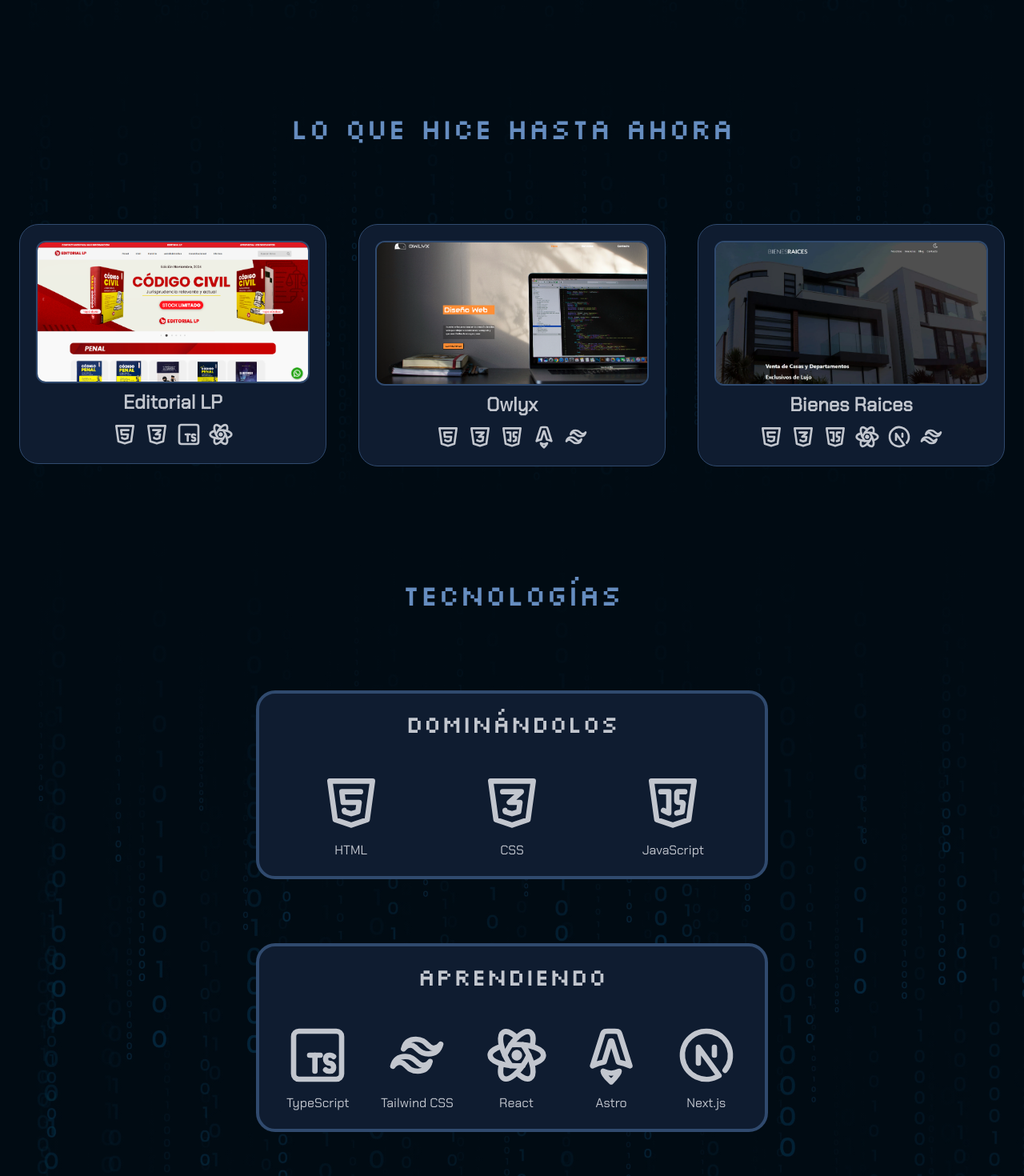
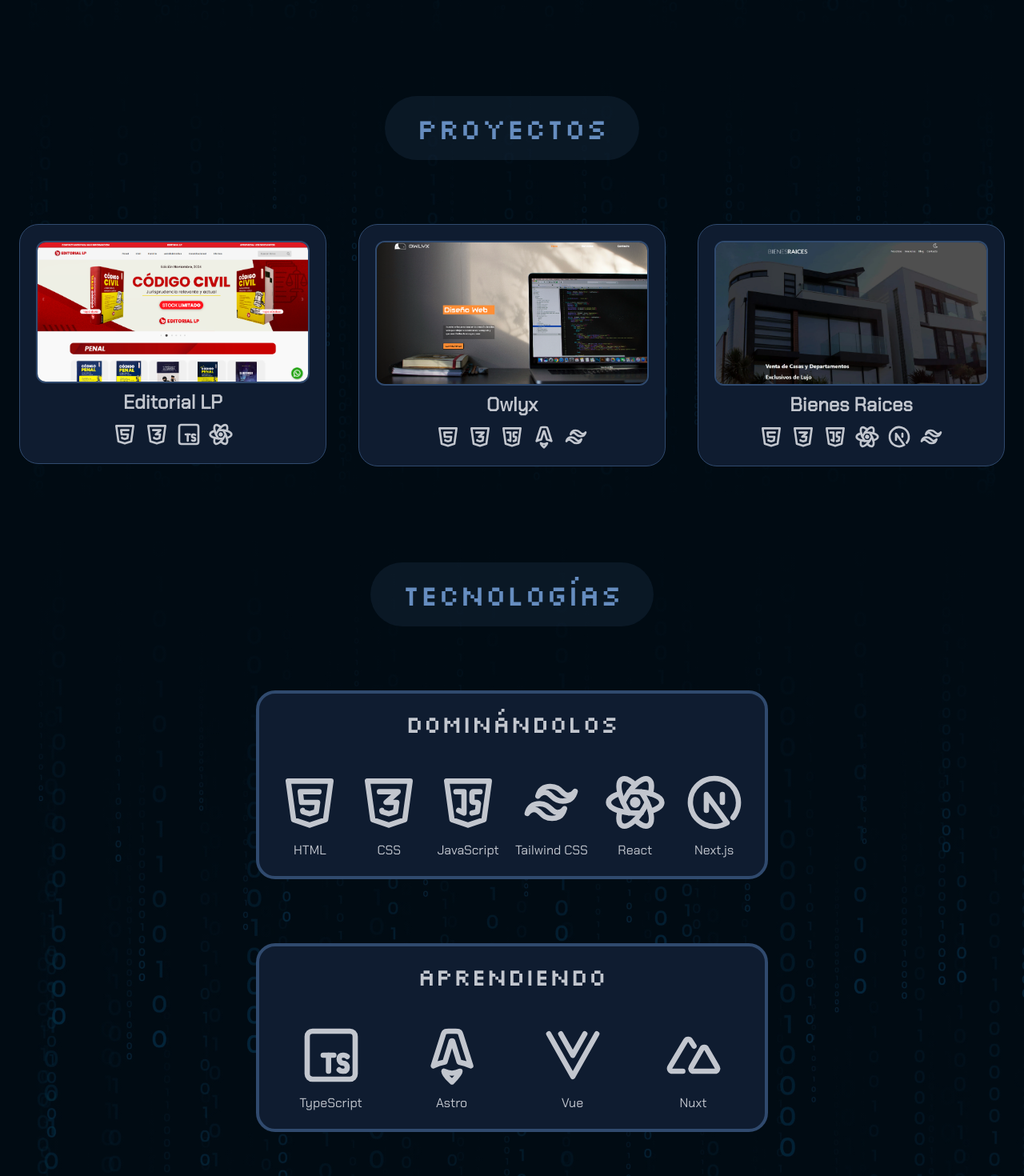
Before and after one commit to Braynin/braynin-portfolio, a Next.js app: page / in a window 1280 px wide. Shown: the part 760-2230 px from the top of the page at 80% size. Built offline with nearby package versions, Linux system fonts and the light colour scheme.

Commit message:
arreglando cosites

```diff
--- a/src/components/data/technologiesOptions.js
+++ b/src/components/data/technologiesOptions.js
@@ -11,6 +11,8 @@ import {
   IconCoins,
   IconBrandNodejs,
   IconBrandMongodb,
+  IconBrandVue,
+  IconBrandNuxt,
 } from "@tabler/icons-react";
 
 const technologiesOptions = [
@@ -33,17 +35,6 @@ const technologiesOptions = [
           <IconBrandJavascript className="w-20 h-20 celular:w-16 celular:h-16" />
         ),
       },
-    ],
-  },
-  {
-    title: "Aprendiendo",
-    tecnologias: [
-      {
-        name: "TypeScript",
-        icon: (
-          <IconBrandTypescript className="w-20 h-20 celular:w-16 celular:h-16" />
-        ),
-      },
       {
         name: "Tailwind CSS",
         icon: (
@@ -57,12 +48,6 @@ const technologiesOptions = [
         ),
       },
       {
-        name: "Astro",
-        icon: (
-          <IconBrandAstro className="w-20 h-20 celular:w-16 celular:h-16" />
-        ),
-      },
-      {
         name: "Next.js",
         icon: (
           <IconBrandNextjs className="w-20 h-20 celular:w-16 celular:h-16" />
@@ -71,7 +56,34 @@ const technologiesOptions = [
     ],
   },
   {
-    title: "Visto y en la mira",
+    title: "Aprendiendo",
+    tecnologias: [
+      {
+        name: "TypeScript",
+        icon: (
+          <IconBrandTypescript className="w-20 h-20 celular:w-16 celular:h-16" />
+        ),
+      },
+
+      {
+        name: "Astro",
+        icon: (
+          <IconBrandAstro className="w-20 h-20 celular:w-16 celular:h-16" />
+        ),
+      },
+
+      {
+        name: "Vue",
+        icon: <IconBrandVue className="w-20 h-20 celular:w-16 celular:h-16" />,
+      },
+      {
+        name: "Nuxt",
+        icon: <IconBrandNuxt className="w-20 h-20 celular:w-16 celular:h-16" />,
+      },
+    ],
+  },
+  {
+    title: "Visto",
     tecnologias: [
       {
         name: "MySQL",
--- a/src/components/ui/PixelTransition.js
+++ b/src/components/ui/PixelTransition.js
@@ -7,11 +7,10 @@ function PixelTransition({
   secondContent,
   gridSize = 7,
   pixelColor = "currentColor",
-  animationStepDuration = 0.3, // duración base en segundos para el stagger
+  animationStepDuration = 0.3,
   className = "",
   style = {},
-  // Eliminamos aspectRatio para usar una altura fija en este ejemplo
-  triggerAnimation, // valor que se actualiza para disparar la animación
+  triggerAnimation,
 }) {
   const containerRef = useRef(null);
   const pixelGridRef = useRef(null);
@@ -22,13 +21,11 @@ function PixelTransition({
     const pixelGridEl = pixelGridRef.current;
     if (!pixelGridEl) return;
     pixelGridEl.innerHTML = "";
-    // Aseguramos que el grid sea visible
     pixelGridEl.style.visibility = "visible";
     for (let row = 0; row < gridSize; row++) {
       for (let col = 0; col < gridSize; col++) {
         const pixel = document.createElement("div");
         pixel.classList.add("pixel");
-        // Estilos base para cada píxel
         pixel.style.position = "absolute";
         pixel.style.display = "none";
         pixel.style.backgroundColor = pixelColor;
@@ -49,7 +46,6 @@ function PixelTransition({
   // Cada vez que triggerAnimation cambie, se dispara la animación
   useEffect(() => {
     animatePixels();
-    // eslint-disable-next-line react-hooks/exhaustive-deps
   }, [triggerAnimation]);
 
   const animatePixels = () => {
@@ -72,12 +68,10 @@ function PixelTransition({
       }, index * staggerDuration);
     });
 
-    // Después de animationStepDuration (más un pequeño extra), se inicia el fade-in del contenido activo
     setTimeout(() => {
       // Configuramos la transición del contenido activo
       activeEl.style.display = "block";
       activeEl.style.opacity = "0";
-      activeEl.style.transition = "opacity 0.5s ease";
       activeEl.style.pointerEvents = "none";
 
       // Oculta el contenido previo para evitar que se vea detrás
@@ -89,10 +83,9 @@ function PixelTransition({
       // Disparar el fade-in (cambio de opacidad a 1)
       setTimeout(() => {
         activeEl.style.opacity = "1";
-      }, 50);
-    }, animationStepDuration * 1000 + 100); // 100ms extra para suavizar
+      }, 10);
+    }, animationStepDuration * 1000);
 
-    // Luego, oculta cada píxel escalonadamente (aunque el grid se hará invisible en general)
     shuffled.forEach((pixel, index) => {
       setTimeout(() => {
         pixel.style.display = "none";
@@ -106,12 +99,9 @@ function PixelTransition({
       className={`${className} relative overflow-hidden w-full rounded-2xl h-[400px] celular:h-[250px] bg-gray-900`}
       style={style}
     >
-      {/* Contenedor para mantener la altura (fija en este ejemplo: 300px) */}
-      {/* Contenido de fondo: certificado anterior */}
       <div className="absolute inset-0 w-full h-full first-content flex justify-center items-center">
         {firstContent}
       </div>
-      {/* Contenido activo: certificado actual, inicialmente oculto */}
       <div
         ref={activeRef}
         className="absolute inset-0 w-full h-full z-[4] flex justify-center items-center"
@@ -119,7 +109,6 @@ function PixelTransition({
       >
         {secondContent}
       </div>
-      {/* Grid de píxeles (capa superior) */}
       <div
         ref={pixelGridRef}
         className="absolute inset-0 w-full h-full pointer-events-none z-[10]"
--- a/src/components/ui/formation.js
+++ b/src/components/ui/formation.js
@@ -88,8 +88,7 @@ export default function Formation() {
                 }
                 gridSize={5}
                 pixelColor="#0f1c30"
-                animationStepDuration={0.4}
-                // Eliminamos aspectRatio y damos altura en PixelTransition
+                animationStepDuration={0.2}
                 triggerAnimation={triggerAnimation}
               />
             </div>
--- a/src/components/ui/projects.js
+++ b/src/components/ui/projects.js
@@ -37,9 +37,9 @@ export default function Projects() {
       <div className="absolute inset-0 bg-[url('/background-hero.webp')] bg-cover"></div>
       <div className="absolute inset-0 bg-gradient-to-t from-transparent to-azulOscuro"></div>
       <div className="absolute inset-0 bg-gradient-to-b from-transparent to-azulOscuro"></div>
-      <div className="relative z-10bg-acero bg-opacity-20 mb-20 py-5 px-10  rounded-full  flex justify-centeritems-center">
+      <div className="relative z-10 bg-acero bg-opacity-20 mb-20 py-5 px-10  rounded-full  flex justify-centeritems-center">
         <h2 className={`${silkscreen.className} text-celeste text-4xl`}>
-          Lo que hice hasta ahora
+          Proyectos
         </h2>
       </div>
 
--- a/src/components/ui/technologies.js
+++ b/src/components/ui/technologies.js
@@ -13,7 +13,7 @@ export default function Technologies() {
       <div className="absolute inset-0 bg-[url('/background-hero.webp')] bg-cover"></div>
       <div className="absolute inset-0 bg-gradient-to-t from-transparent to-azulOscuro"></div>
       <div className="absolute inset-0 bg-gradient-to-b from-transparent to-azulOscuro"></div>
-      <div className="relative z-10bg-acero bg-opacity-20 mb-20 py-5 px-10  rounded-full  flex justify-centeritems-center">
+      <div className="relative z-10 bg-acero bg-opacity-20 mb-20 py-5 px-10  rounded-full  flex justify-centeritems-center">
         <h2 className={`${silkscreen.className} text-celeste text-4xl`}>
           Tecnologías
         </h2>
```
